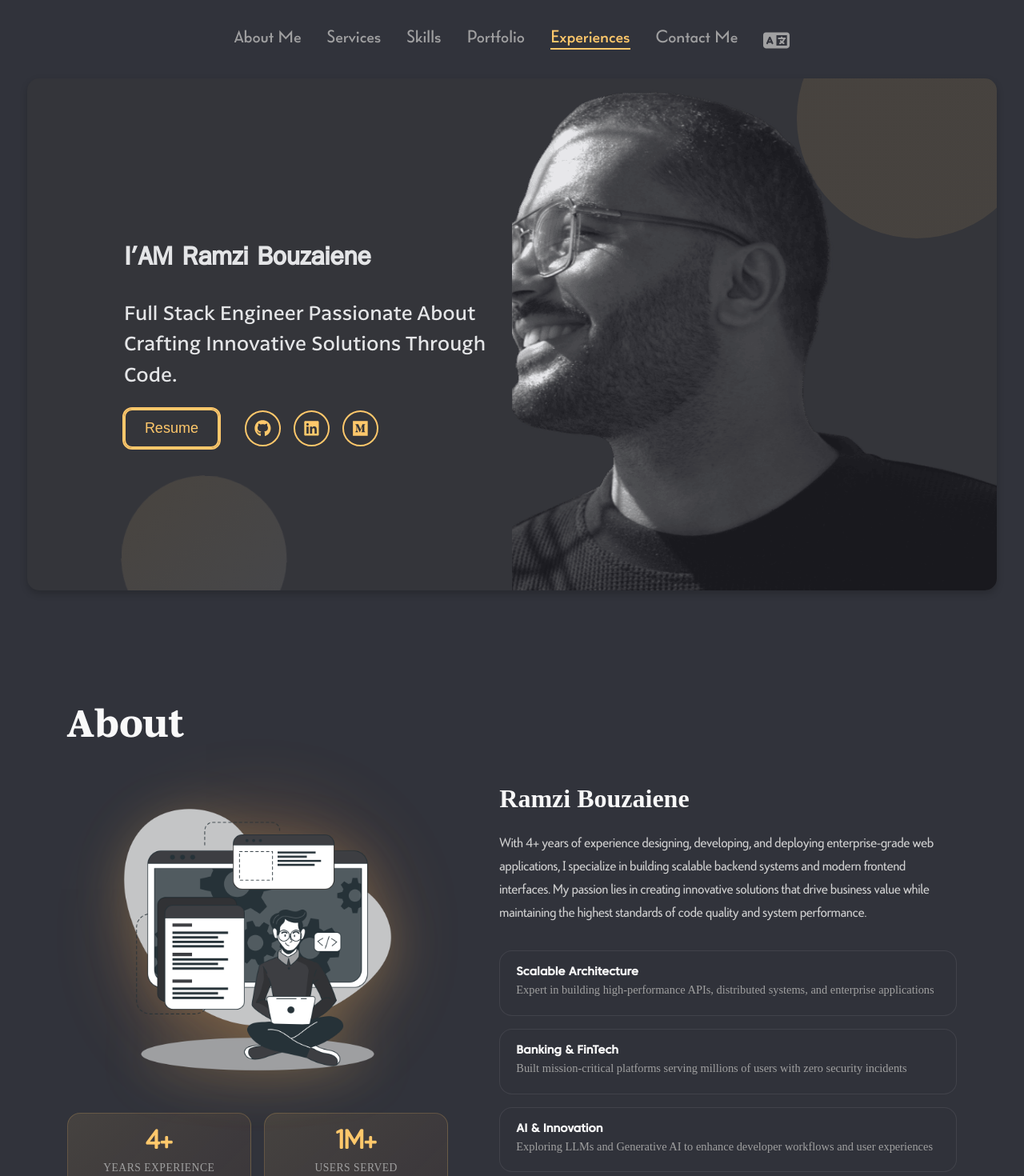
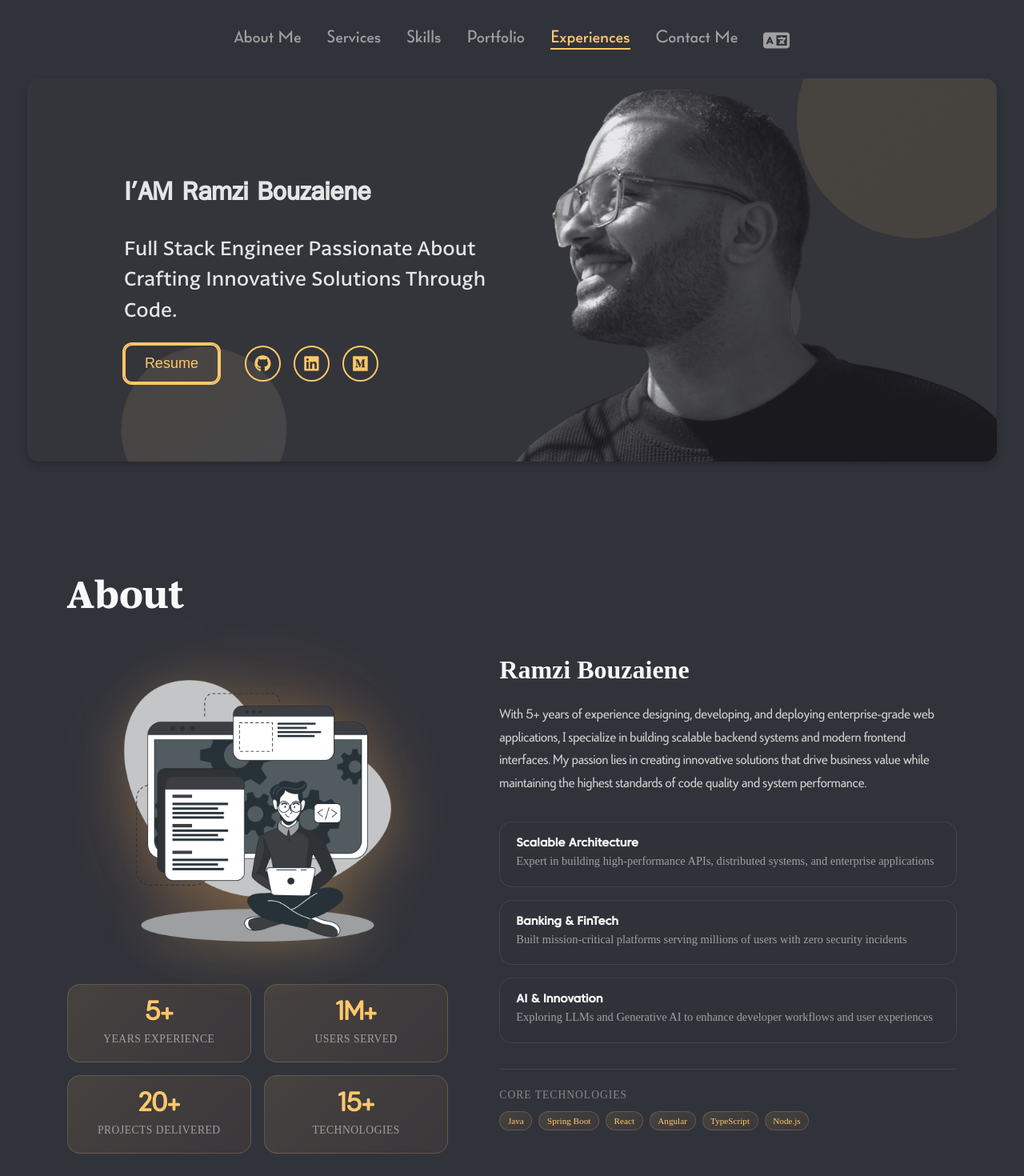
Before and after one commit to ramzi-bouzaiene/My-Portfolio-V2, a React (Vite) app: page / in a window 1280 px wide. Shown: the top 1470 px of the page at 80% size. Built offline with nearby package versions, Linux system fonts and the light colour scheme; no server answers.

Commit message:
new updates

```diff
--- a/index.html
+++ b/index.html
@@ -75,7 +75,7 @@
     <title>Ramzi Bouzaiene | Full Stack Engineer</title>
     <meta
       name="description"
-      content="Full Stack Engineer with 4+ years of experience in Java, Spring Boot, React, Angular. Specializing in scalable backend systems and modern frontend interfaces."
+      content="Full Stack Engineer with 5+ years of experience in Java, Spring Boot, React, Angular. Specializing in scalable backend systems and modern frontend interfaces."
     />
     <meta
       name="keywords"
@@ -90,7 +90,7 @@
     <meta property="og:title" content="Ramzi Bouzaiene | Full Stack Engineer" />
     <meta
       property="og:description"
-      content="Full Stack Engineer with 4+ years of experience in Java, Spring Boot, React, Angular."
+      content="Full Stack Engineer with 5+ years of experience in Java, Spring Boot, React, Angular."
     />
     <meta property="og:type" content="website" />
     <meta property="og:url" content="https://ramzibouzaiene.vercel.app/" />
@@ -104,7 +104,7 @@
     <meta name="twitter:title" content="Ramzi Bouzaiene | Full Stack Engineer" />
     <meta
       name="twitter:description"
-      content="Full Stack Engineer with 4+ years of experience in Java, Spring Boot, React, Angular."
+      content="Full Stack Engineer with 5+ years of experience in Java, Spring Boot, React, Angular."
     />
     <meta name="twitter:image" content="https://ramzibouzaiene.vercel.app/images/portfolio_thumbnail.png" />
 
--- a/src/locale/en.json
+++ b/src/locale/en.json
@@ -13,7 +13,7 @@
     "greeting": "Hello, I'm",
     "name": "Ramzi Bouzaiene",
     "highlight": "Full Stack Engineer",
-    "description": "With 4+ years of experience designing, developing, and deploying enterprise-grade web applications, I specialize in building scalable backend systems and modern frontend interfaces. My passion lies in creating innovative solutions that drive business value while maintaining the highest standards of code quality and system performance.",
+    "description": "With 5+ years of experience designing, developing, and deploying enterprise-grade web applications, I specialize in building scalable backend systems and modern frontend interfaces. My passion lies in creating innovative solutions that drive business value while maintaining the highest standards of code quality and system performance.",
     "techStack": "Core Technologies",
     "stats": {
       "years": "Years Experience",
--- a/src/locale/fr.json
+++ b/src/locale/fr.json
@@ -13,7 +13,7 @@
     "greeting": "Bonjour, je suis",
     "name": "Ramzi Bouzaiene",
     "highlight": "Ingénieur Logiciel Full Stack",
-    "description": "Avec plus de 4 ans d'expérience dans la conception, le développement et le déploiement d'applications web de niveau entreprise, je me spécialise dans la création de systèmes backend évolutifs et d'interfaces frontend modernes. Ma passion réside dans la création de solutions innovantes qui génèrent de la valeur commerciale tout en maintenant les plus hauts standards de qualité de code et de performance système.",
+    "description": "Avec plus de 5 ans d'expérience dans la conception, le développement et le déploiement d'applications web de niveau entreprise, je me spécialise dans la création de systèmes backend évolutifs et d'interfaces frontend modernes. Ma passion réside dans la création de solutions innovantes qui génèrent de la valeur commerciale tout en maintenant les plus hauts standards de qualité de code et de performance système.",
     "techStack": "Technologies Principales",
     "stats": {
       "years": "Années d'Expérience",
--- a/src/pages/About/About.tsx
+++ b/src/pages/About/About.tsx
@@ -5,7 +5,7 @@ export const About = () => {
   const { t } = useTranslation()
 
   const stats = [
-    { number: '4+', label: t('about.stats.years') },
+    { number: '5+', label: t('about.stats.years') },
     { number: '1M+', label: t('about.stats.users') },
     { number: '20+', label: t('about.stats.projects') },
     { number: '15+', label: t('about.stats.technologies') },
--- a/src/pages/Home/Home.module.css
+++ b/src/pages/Home/Home.module.css
@@ -132,7 +132,6 @@
 
 .styleImage {
   width: 100%;
-  height: 100%;
   object-fit: cover;
   position: relative;
   z-index: 1;
@@ -218,7 +217,7 @@
 /* Extra large screens (1200px and up) */
 @media (min-width: 1200px) {
   .meContainer {
-    min-height: 80vh;
+    min-height: 50vh;
   }
 
   .title {
```
Also changed, not shown: 1 other file (tests, documents, lock files or other folders).
